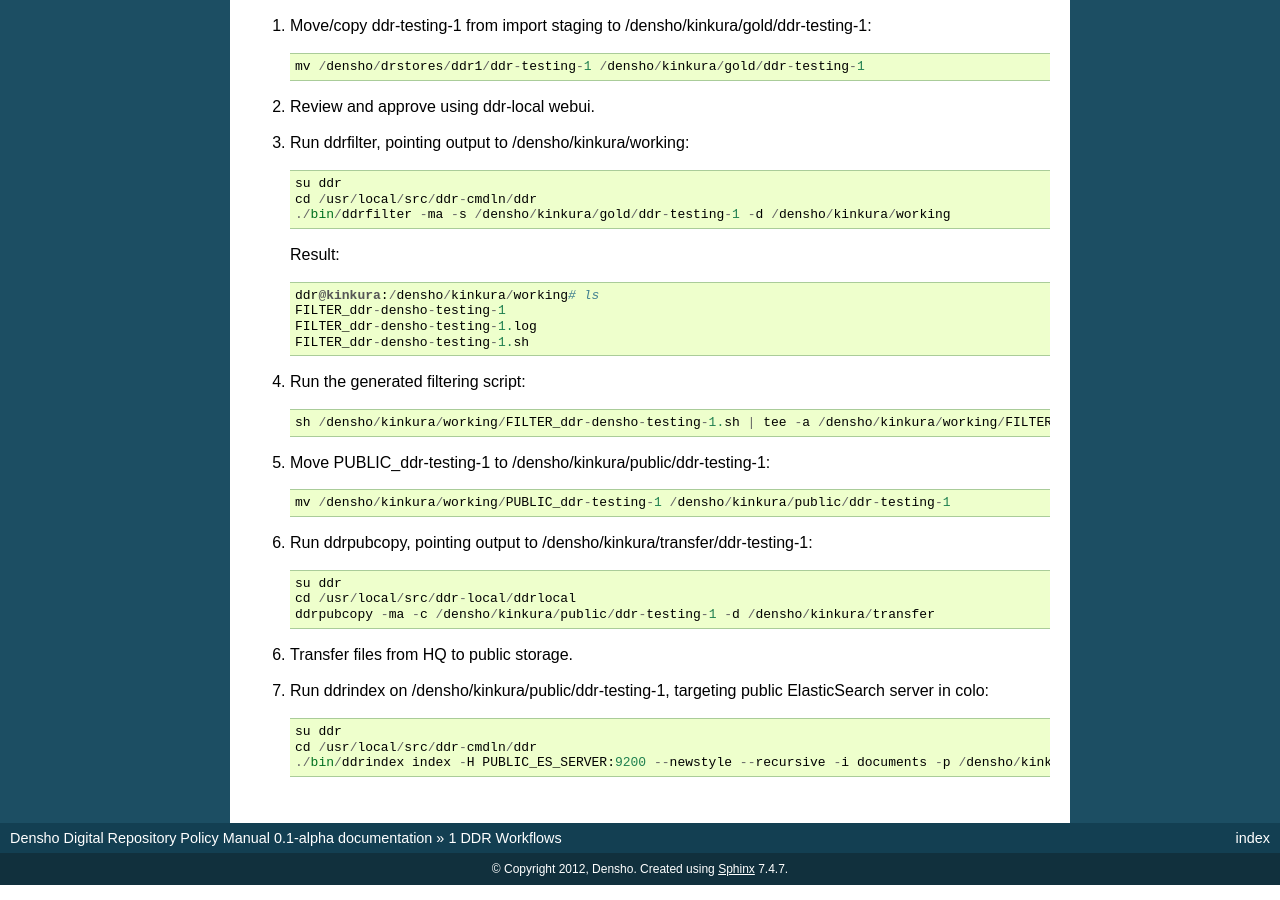
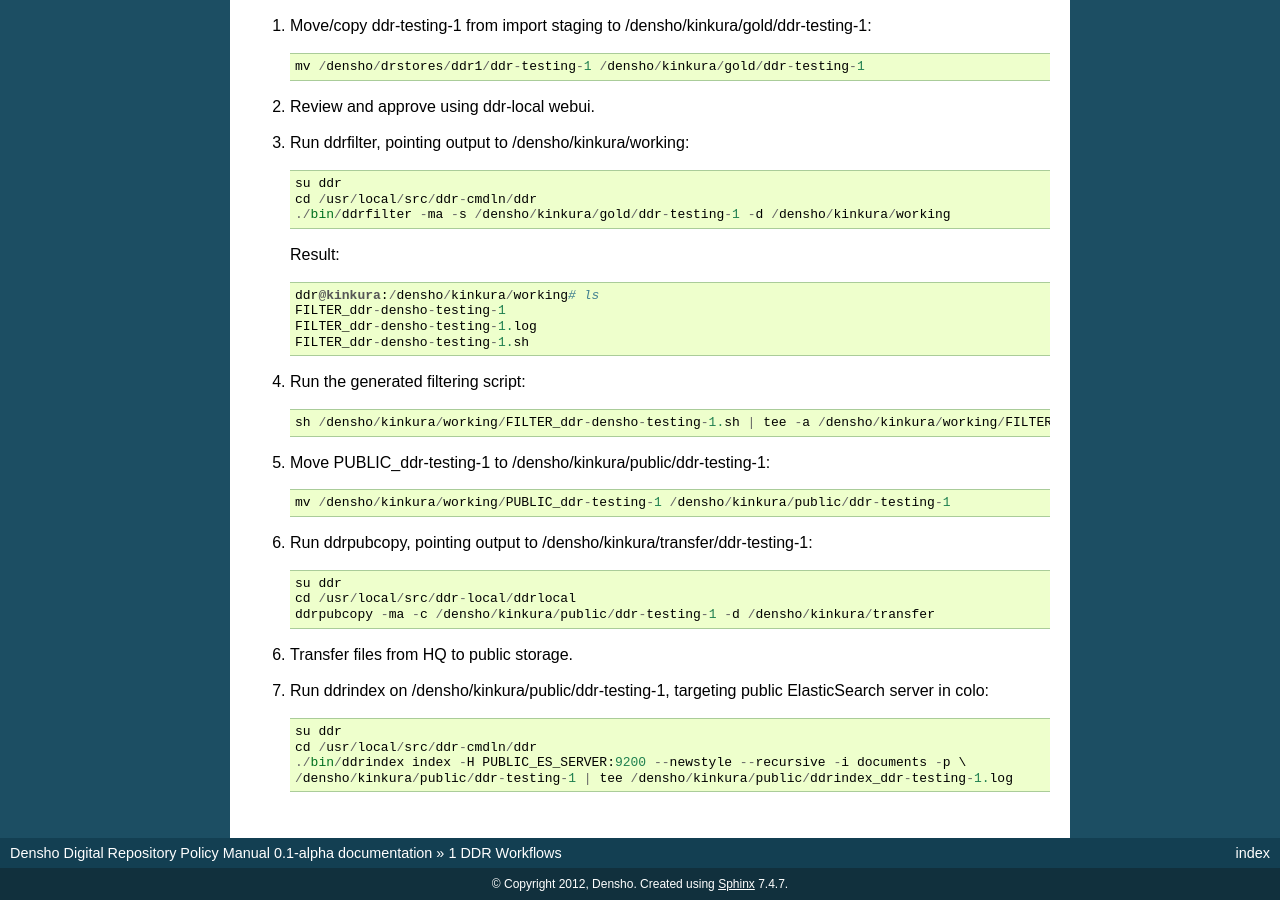
Before and after one commit to denshoproject/ddr-manual, a Sphinx documentation site: the page built from source/admins/workflows.rst, in a window 1280 px wide and 900 px high, scrolled down 712 px. Built offline with Sphinx 7.4.7, drawn with Linux system fonts in a browser that asks for light colours.

Commit message:
Update workflows.rst

```diff
--- a/source/admins/workflows.rst
+++ b/source/admins/workflows.rst
@@ -69,4 +69,5 @@
 
     su ddr
     cd /usr/local/src/ddr-cmdln/ddr
-    ./bin/ddrindex index -H PUBLIC_ES_SERVER:9200 --newstyle --recursive -i documents -p /densho/kinkura/public/ddr-testing-1
+    ./bin/ddrindex index -H PUBLIC_ES_SERVER:9200 --newstyle --recursive -i documents -p \
+    /densho/kinkura/public/ddr-testing-1 | tee /densho/kinkura/public/ddrindex_ddr-testing-1.log
```
